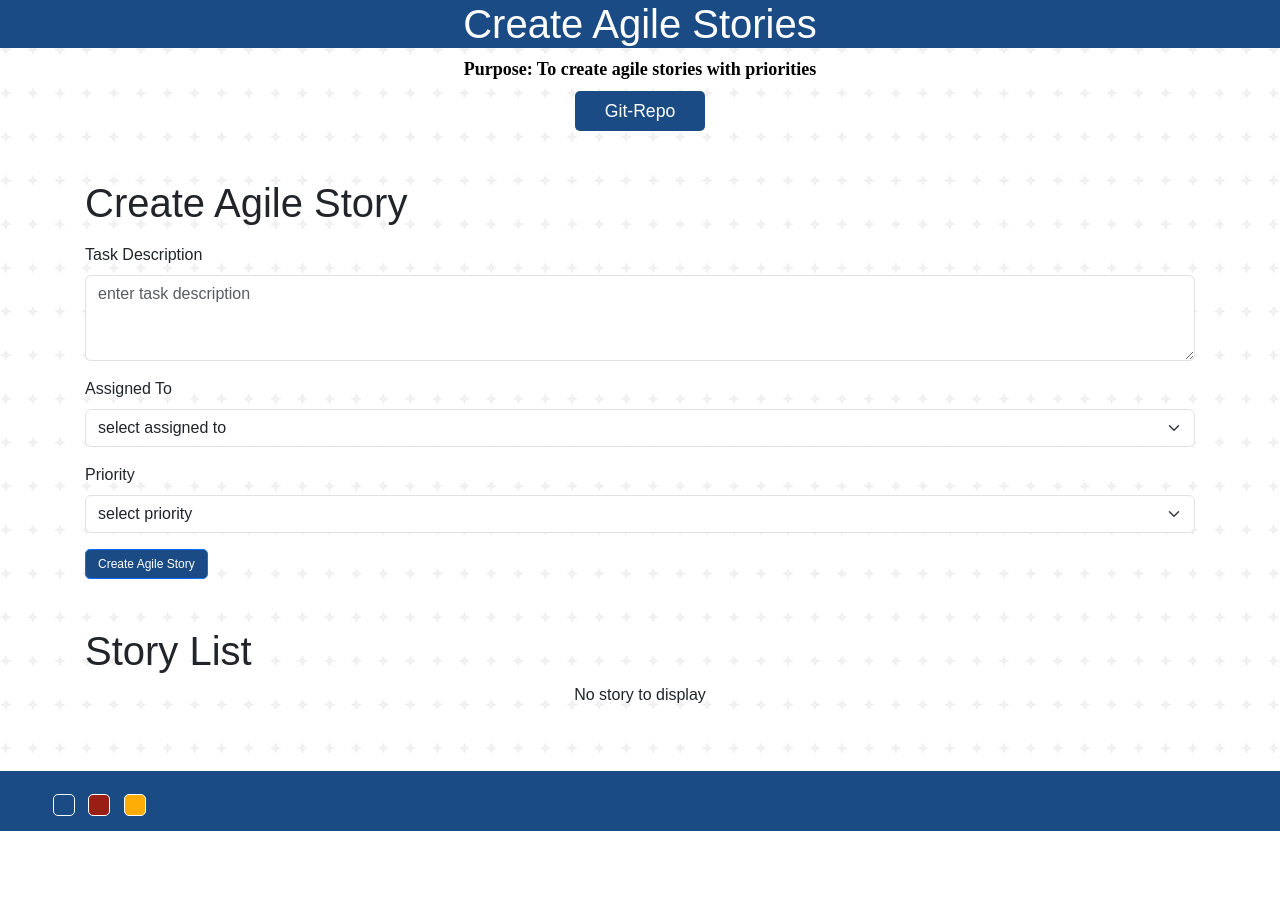
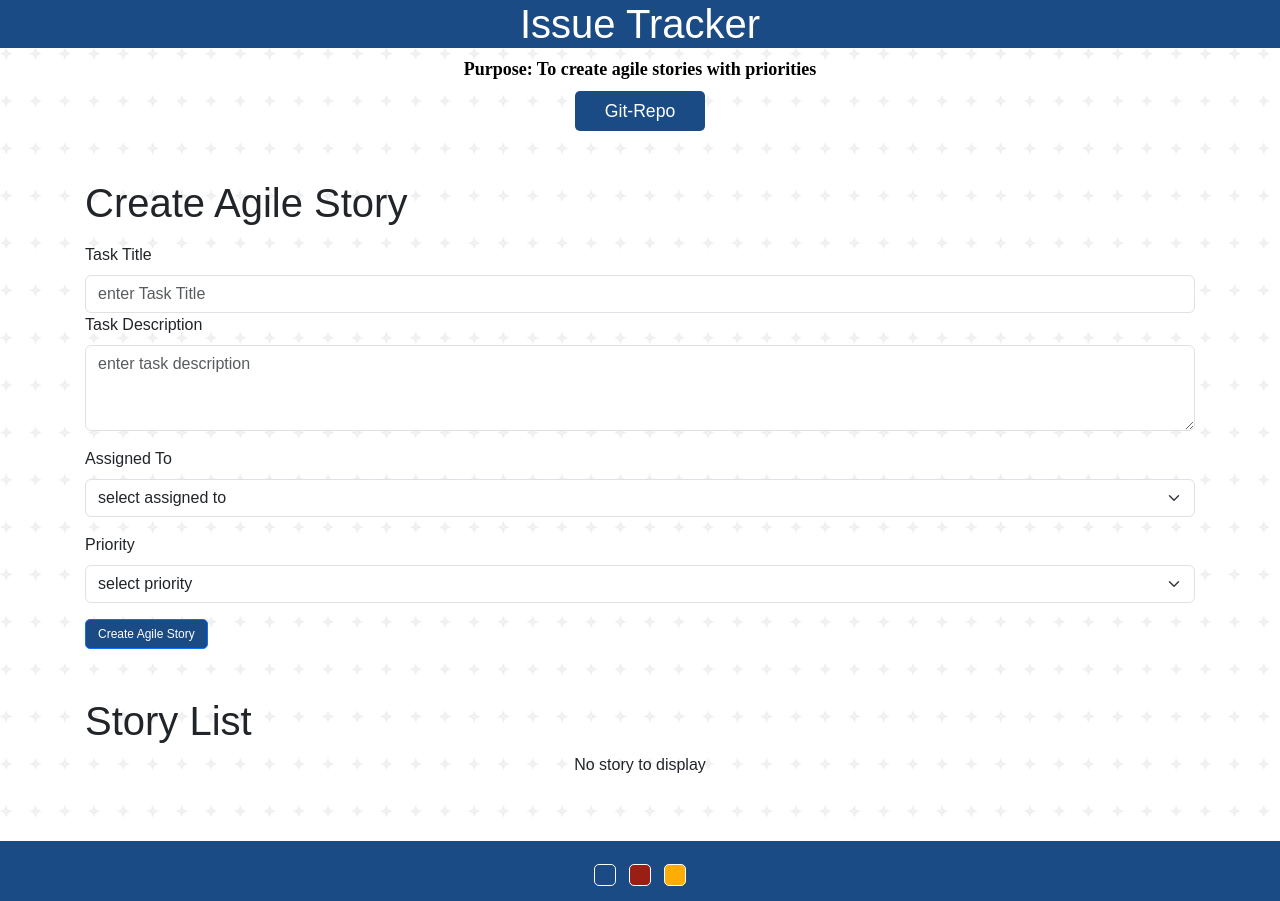
Before and after one commit to Priyanka23-Brs/Create-Agile-Stories, a plain HTML site: page index.html in a window 1280 px wide. Before the commit the page ends 831 px from the top, so only its background shows below. Drawn offline with nearby package versions, Linux system fonts and the light colour scheme; files whose address does not match are found by name.

Commit message:
Update index.html

```diff
--- a/index.html
+++ b/index.html
@@ -1,6 +1,4 @@
-
-
-<!DOCTYPE html>
+ <!DOCTYPE html>
 <html lang="en">
   <head>
     <meta charset="UTF-8" />
@@ -19,18 +17,21 @@
     <link rel="stylesheet" href="assets/css/tracker.css" />
   </head>
   <body>
-    <header>
+   <header>
       <div class="git">
-<h1>Create Agile Stories</h1>
+<h1>Issue Tracker</h1>
 <h3>Purpose: To create agile stories with priorities</h3>
 <a href="https://github.com/Priyanka23-Brs/Create-Agile-Stories"><button class="btns">Git-Repo</button></a>
       </div>
     </header>
+
     <main role="main" class="container pt-5 pb-5">
       <section>
         <h2 class="display-6 pb-2">Create Agile Story</h2>
         <form id="login-form">
           <div class="mb-3">
+            <label for="title" class="form-label">Task Title</label>
+            <input class="form-control" type="text" id="title" placeholder="enter Task Title">
             <label for="description" class="form-label">Task Description</label>
             <textarea
               class="form-control"
@@ -77,8 +78,8 @@
     </main>
 
     <footer class="footer footer-dark">
-      <div class="d-flex justify-content-between px-5">
-         <div>
+      <div class="d-flex justify-content-center px-5">
+        <div>
           <button
             onclick="setTheme('#1A4B84')"
             class="theme-switch theme-switch-chathams_blue"
@@ -92,7 +93,6 @@
             class="theme-switch theme-switch-yellow_sea"
           ></button>
         </div>
-
       </div>
     </footer>
     <script src="https://cdn.jsdelivr.net/npm/@popperjs/core@2.9.2/dist/umd/popper.min.js" integrity="sha384-IQsoLXl5PILFhosVNubq5LC7Qb9DXgDA9i+tQ8Zj3iwWAwPtgFTxbJ8NT4GN1R8p" crossorigin="anonymous"></script>
```
